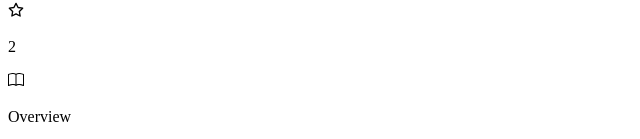
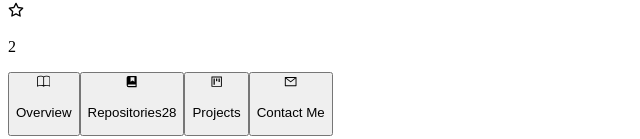
Before and after one commit to unnati2000/github-clone-portfolio, a Next.js app: page / in a window 1280 px wide. Shown: the part 813-952 px from the top of the page, without its empty margins (0-640 px from the left). Built offline with nearby package versions, Linux system fonts and the light colour scheme.

Commit message:
Code changes

```diff
--- a/components/Profile.jsx
+++ b/components/Profile.jsx
@@ -1,9 +1,6 @@
-import ProfileNavbar from "./ProfileNavbar";
-
 const Profile = () => {
   return (
     <div>
-      <ProfileNavbar />
       <section className="border p-3 rounded border-gray-700 my-6 ">
         <p className="text-gray-300 text-xs mt-4">
           unnati2000 / README.<span className="text-gray-500">md</span>
--- a/components/ProfileNavbar.jsx
+++ b/components/ProfileNavbar.jsx
@@ -1,7 +1,6 @@
 import { BsBook } from "react-icons/bs";
 import { RiBookMarkFill } from "react-icons/ri";
-import { AiOutlineProject } from "react-icons/ai";
-import { GiEnvelope } from "react-icons/gi";
+import { AiOutlineProject, AiOutlineMail } from "react-icons/ai";
 
 const ProfileNavbar = () => {
   return (
@@ -24,7 +23,7 @@ const ProfileNavbar = () => {
         <p className="text-sm">Projects</p>
       </div>
       <div className="flex items-center text-gray-300 text-sm">
-        <GiEnvelope className="mr-2 text-gray-600" />
+        <AiOutlineMail className="mr-2 text-gray-600" />
         <p className="text-sm">Contact Me</p>
       </div>
     </nav>
--- /dev/null
+++ b/components/Project.jsx
@@ -0,0 +1,42 @@
+import {
+  DiReact,
+  DiMongodb,
+  DiNodejsSmall,
+  DiPhp,
+  DiMysql,
+} from "react-icons/di";
+import { SiFirebase, SiMaterialUi } from "react-icons/si";
+
+const ProjectCard = () => {
+  return (
+    <div className="flex mt-8 items-center space-x-3">
+      <div className="border border-gray-700 rounded">
+        <img src="https://camo.githubusercontent.com/83ccac176db65fa055bc9683382675277fc95f5d368a1f899295e4b0da109806/68747470733a2f2f696d6775722e636f6d2f50395855656c462e706e67" />
+        <h2 className="text-gray-300 font-semibold text-xl px-2 py-2">Title</h2>
+        <p className="text-gray-600 text-xs px-2">
+          Lorem ipsum dolor sit amet consectetur adipisicing elit. Sapiente odit
+        </p>
+
+        <div className="flex items-center px-2 py-2">
+          <DiReact className="text-blue-400 text-lg" />
+          <DiMongodb className="text-green-400 text-lg" />
+          <DiNodejsSmall className="text-green-400 text-lg" />
+          <DiPhp className="text-purple-400 text-xl" />
+          <SiFirebase className="text-yellow-400 text-lg" />
+          <DiMysql className="text-blue-400 text-lg" />
+          <SiMaterialUi className="text-blue-500 text-lg" />
+        </div>
+        <div className="flex items-center justify-between m-3">
+          <button className="bg-[#238636] px-4 rounded py-1 text-xs">
+            Source
+          </button>
+          <button className="bg-gray-800 px-6 rounded py-1 text-xs">
+            Live
+          </button>
+        </div>
+      </div>
+    </div>
+  );
+};
+
+export default ProjectCard;
--- a/components/Repositoty.jsx
+++ b/components/Repositoty.jsx
@@ -3,15 +3,23 @@ import { FiStar } from "react-icons/fi";
 
 const Repositoty = () => {
   return (
+    <section className="mt-4 border border-gray-900 text-gray-900">
+      <div className="flex items-center mt-2">
+        <input
+          type="text"
+          placeholder="Find a repository..."
+          className="bg-[#0d1117] border rounded px-2 text-xs text-gray-600 w-64 h-6 border-gray-800 w-84 hidden md:block"
+        />
+      </div>
       <div className="p-3">
         <Link href="" className="font-xl">
           <p className="text-[#59A6FF] text-xl font-semibold">Real estate</p>
         </Link>
         <p className="text-gray-400 my-3 text-xs">
           Lorem ipsum dolor sit amet consectetur adipisicing elit. Sapiente odit
-        culpa, quo officiis modi iusto perspiciatis consequuntur, amet quisquam
-        voluptatem dolores at possimus dolorum a doloribus? Sit sint incidunt
-        quidem!
+          culpa, quo officiis modi iusto perspiciatis consequuntur, amet
+          quisquam voluptatem dolores at possimus dolorum a doloribus? Sit sint
+          incidunt quidem!
         </p>
         <div className="flex items-center mt-3 space-x-4">
           <div className="flex items-center">
@@ -24,6 +32,7 @@ const Repositoty = () => {
           </div>
         </div>
       </div>
+    </section>
   );
 };
 
--- a/pages/index.js
+++ b/pages/index.js
@@ -1,8 +1,17 @@
+import { useState } from "react";
 import Navbar from "../components/Navbar";
 import Sidebar from "../components/Sidebar";
 import Profile from "../components/Profile";
+import Project from "../components/Project";
+import Repositoty from "../components/Repositoty";
+import ContactMe from "../components/ContactMe";
+import { BsBook } from "react-icons/bs";
+import { RiBookMarkFill } from "react-icons/ri";
+import { AiOutlineProject, AiOutlineMail } from "react-icons/ai";
 
 const HomePage = () => {
+  const [tab, setTab] = useState("profile");
+
   return (
     <div className="bg-[#0d1117] h-screen">
       <Navbar />
@@ -11,7 +20,54 @@ const HomePage = () => {
           <Sidebar />
         </div>
         <div className="w-3/4 ml-6">
-          <Profile />
+          <nav className="flex space-x-6 items-center">
+            <button
+              onClick={() => setTab("profile")}
+              className="flex items-center text-gray-300 text-sm"
+            >
+              <BsBook className="mr-2 text-gray-600" />
+              <p
+                className={
+                  tab === "profile"
+                    ? "divide-y divide-gray-100 md:divide-y-8"
+                    : "text-sm hover:border-b border-[#f78166]"
+                }
+              >
+                Overview
+              </p>
+            </button>
+            <button
+              onClick={() => setTab("repositories")}
+              className="flex items-center text-gray-300 text-sm"
+            >
+              <RiBookMarkFill className="mr-2 text-gray-600" />
+              <p className="text-sm">
+                Repositories
+                <span class="inline-flex items-center justify-center px-2 py-1 ml-1 mr-2 text-xs font-bold leading-none text-gray-300 bg-gray-700 rounded-full">
+                  28
+                </span>
+              </p>
+            </button>
+            <button
+              onClick={() => setTab("projects")}
+              className="flex items-center text-gray-300 text-sm"
+            >
+              <AiOutlineProject className="mr-2 text-gray-600" />
+              <p className="text-sm">Projects</p>
+            </button>
+            <button
+              onClick={() => setTab("contact-me")}
+              className="flex items-center text-gray-300 text-sm"
+            >
+              <AiOutlineMail className="mr-2 text-gray-600" />
+              <p className="text-sm">Contact Me</p>
+            </button>
+          </nav>
+
+          {tab === "profile" && <Profile />}
+          {tab === "repositories" && <Repositoty />}
+          {tab === "projects" && <Project />}
+          {tab === "contact-me" && <ContactMe />}
         </div>
       </div>
     </div>
```
Also changed, not shown: components/ProjectCard.jsx (deleted, +0 -38 lines), pages/contact-me.jsx (deleted, +0 -23 lines), pages/projects.jsx (deleted, +0 -27 lines), pages/repositories.js (deleted, +0 -33 lines). Lines whose indentation alone changed are shown as unchanged.
